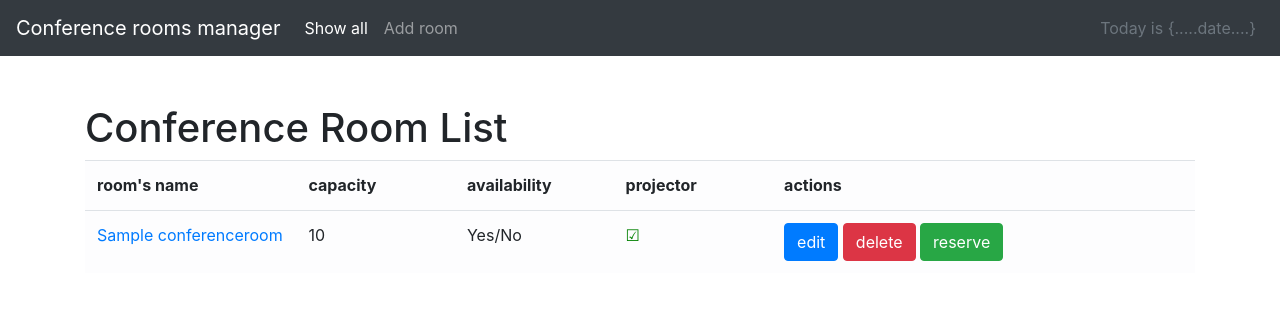
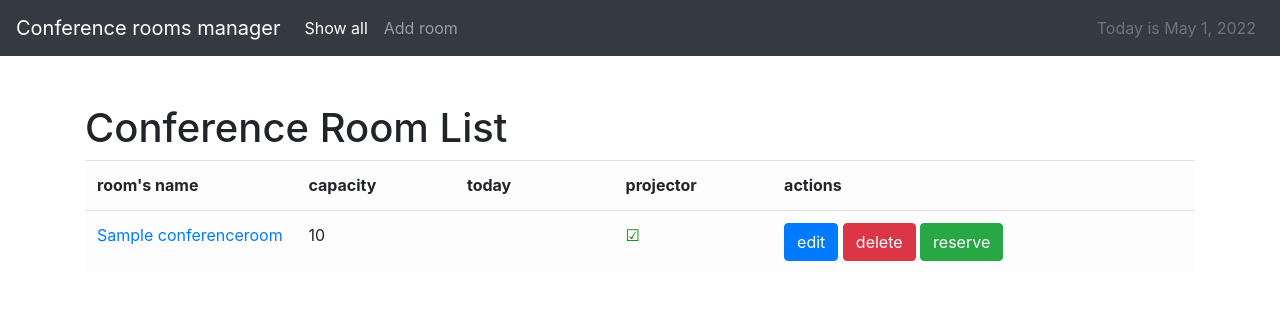
Before and after one commit to justinaluc/conference_room_booking, a Django app: page /room/ in a window 1280 px wide. Shown: the top 332 px of the page. Run offline with Django 4.2, Linux system fonts and the light colour scheme; tables that the repository leaves empty hold one stand-in row (values such as "Sample post"); some libraries are stand-ins or nearby versions.

Commit message:
add occupancy for TODAY if room is reserved for today

```diff
--- a/conference_room_booking/settings.py
+++ b/conference_room_booking/settings.py
@@ -9,7 +9,6 @@ https://docs.djangoproject.com/en/4.0/topics/settings/
 For the full list of settings and their values, see
 https://docs.djangoproject.com/en/4.0/ref/settings/
 """
-
 from pathlib import Path
 
 # Build paths inside the project like this: BASE_DIR / 'subdir'.
--- a/room_manager/models.py
+++ b/room_manager/models.py
@@ -16,3 +16,4 @@ class ReserveRoom(models.Model):
 
     class Meta:
         unique_together = ('room_id', 'date',)
+        ordering = ['date']
--- a/room_manager/templates/room_manager/base.html
+++ b/room_manager/templates/room_manager/base.html
@@ -32,7 +32,7 @@
           <a class="nav-item nav-link" href="{% url 'room_add' %}">Add room</a>
         </div>
         </div>
-        <p class="nav-item text-muted m-2">Today is {.....date....}</p>
+        <p class="nav-item text-muted m-2">Today is {% now 'DATE_FORMAT' %}</p>
     </nav>
     <!-- Nav -->
         <div class="container my-5">
--- a/room_manager/templates/room_manager/conferenceroom_list.html
+++ b/room_manager/templates/room_manager/conferenceroom_list.html
@@ -6,7 +6,7 @@
     <tr style="height: 50px">
       <th style="width:200px">room's name</th>
       <th style="width:150px">capacity</th>
-      <th style="width:150px">availability</th>
+      <th style="width:150px">today</th>
       <th style="width:150px">projector</th>
       <th style="width:400px">actions</th>
     </tr>
@@ -16,7 +16,13 @@
           <a href="{% url 'room_detail' pk=room.pk %}">{{room.name}}</a>
         </td>
         <td style="text-align:left"> {{room.capacity}} </td>
-        <td> Yes/No </td>
+        <td style="text-align:left">
+          {% for room in room.reserveroom_set.all %}
+              {% if room.date == today %}
+                <p style="color:red;">occupied</p>
+              {% endif %}
+          {% endfor %}
+        </td>
         <td>
         {% if room.projector %}
           <span style="color:green;">&#9745;</span>
--- a/room_manager/views.py
+++ b/room_manager/views.py
@@ -16,10 +16,22 @@ def home_page(request):
 class RoomListView(ListView):
 
     model = ConferenceRoom
-    paginate_by = 12
+    paginate_by = 20
     context_object_name = 'list_of_all_rooms_in_database'
     template_name = 'room_manager/conferenceroom_list.html'
     ordering = ['name']
+
+    def get_context_data(self, **kwargs):
+        context = super().get_context_data(**kwargs)
+        context['today'] = datetime.date.today()
+        return context
+
+    # def get(self, request):
+    #     rooms = ConferenceRoom.objects.all()
+    #     for room in rooms:
+    #         reservation_dates = [reservation.date for reservation in room.reserveroom_set.all()]
+    #         room.reserved = datetime.date.today() in reservation_dates
+    #     return render(request, "room_manager/conferenceroom_list.html", context={"rooms": rooms})
 
 
 class RoomDetailView(DetailView):
```
